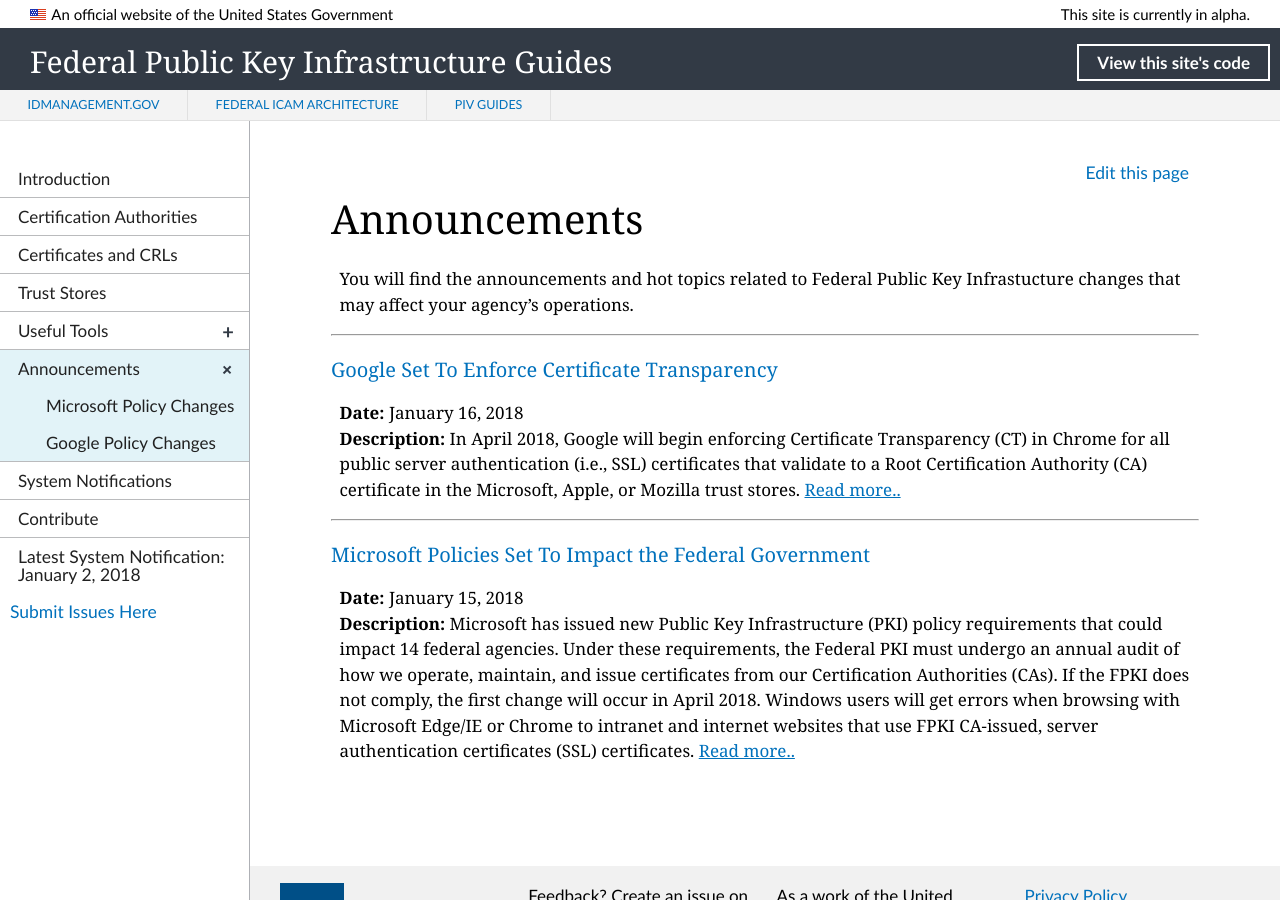
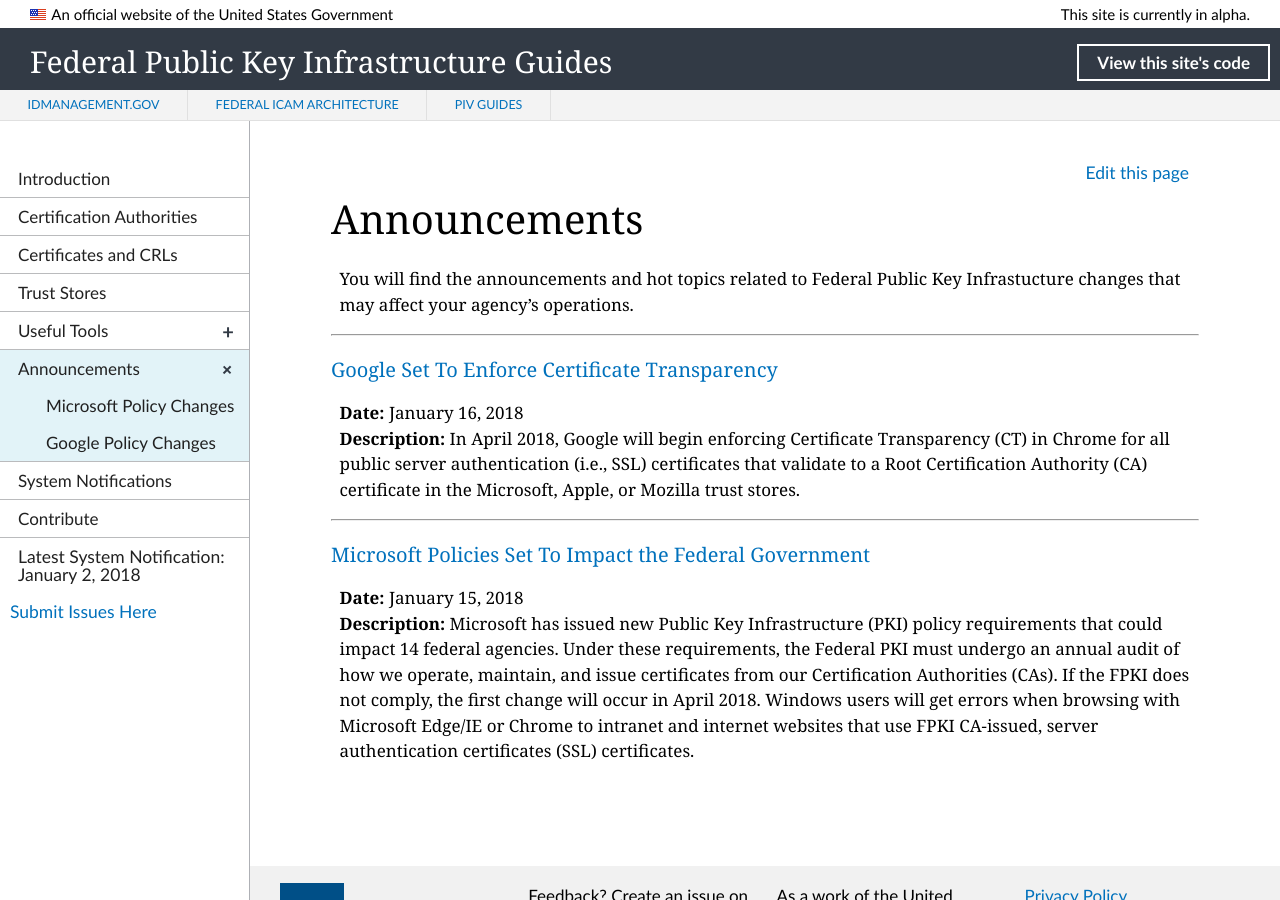
Before and after one commit to GSA/fpki-guides, a Jekyll site: the page built from _announcements/00_index.md, in a window 1280 px wide and 900 px high. Built offline with Jekyll 4.4.1, drawn with Linux system fonts in a browser that asks for light colours; nearby versions of some CDN libraries; library files that are not in the unit come from our copies.

Commit message:
Update 00_index.md
Remove the link for 'Read more'.

```diff
--- a/_announcements/00_index.md
+++ b/_announcements/00_index.md
@@ -14,6 +14,6 @@
   <hr/>
   <h3><a href="{{site.baseurl}}/{{ item.permalink }}"  title="{{ item.title }}">{{ item.title }}</a></h3>
   <strong>Date:</strong> {{ item.pubDate }}<br />
-  <strong>Description:</strong> {{ item.description }} <a href="{{site.baseurl}}/{{ item.permalink }}"  title="{{ item.title }}">Read more..</a>
+  <strong>Description:</strong> {{ item.description }}
   {% endif %}
 {% endfor %}
```
